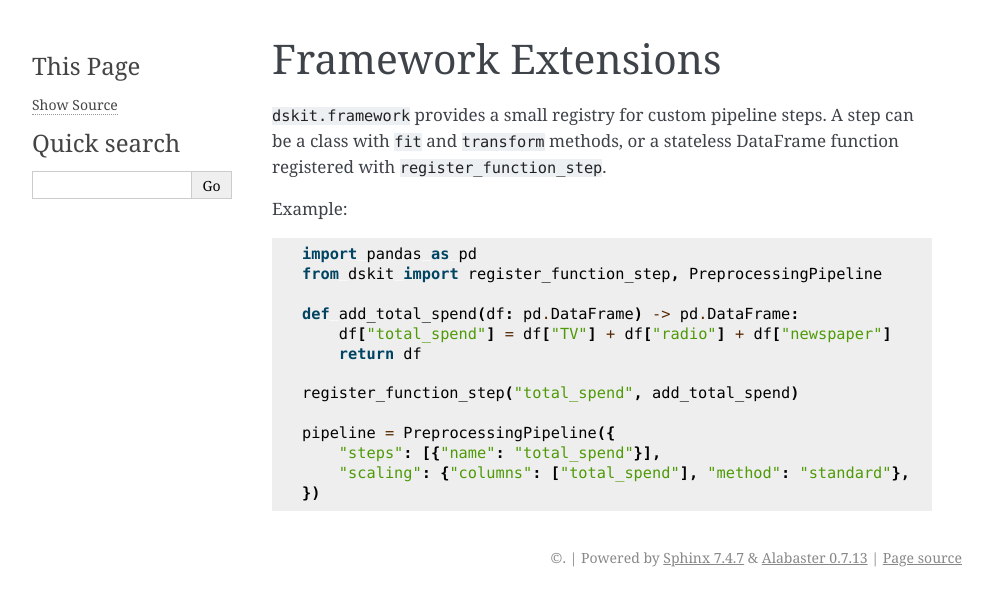
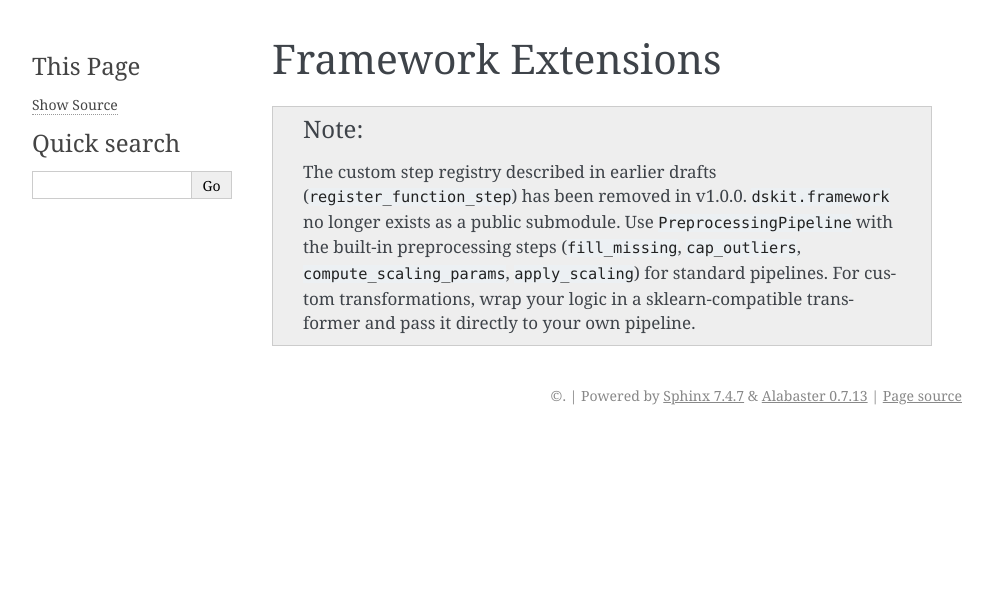
Before and after one commit to shoukewei/deepsim-dskit, a Sphinx documentation site: the page built from docs/framework.rst, in a window 1280 px wide. Shown: the top 606 px of the page, without its empty margins (148-1141 px from the left). Built offline with Sphinx 7.4.7, drawn with Linux system fonts in a browser that asks for light colours.

Commit message:
v1.0.0: Pre-publish fixes
Audited and fixed multiple runtime bugs before the v1.0.0 release
to PyPI. Adds descripstats as a required dependency and brings the
github repo in sync with the published wheel.

Bug fixes:
  - reproducibility.run_experiment / run_experiment_logged: rename
    trained estimator from `model` to `best_model` (10 references)
    so the function no longer raises NameError when called.
  - pipeline.run_full_pipeline / run_experiment: honour
    `data.read_kwargs` from config instead of silently forcing
    `index_col=0`.
  - pipeline.run_full_pipeline: make `output.logs_dir`,
    `production_dir`, `registry_path`, and `experiments_dir`
    optional with sensible defaults (README no longer crashes).
  - artifacts.save_experiment / archive_experiment /
    update_status: replace Unicode `->` with ASCII `->` in print
    statements so the package no longer crashes on Windows
    default cp1252 consoles.
  - pipeline.run_full_pipeline / run_experiment: replace Unicode
    `2`, `-`, `x` in print statements with ASCII (`R^2`, `-`, `x`).

Cleanup:
  - dskit/__init__.py: remove duplicate `run_full_pipeline` from
    `__all__`.
  - dskit/reproducibility.py: consolidate four `from datetime
    import datetime` re-imports.
  - dskit/utils.py: remove unused `os` import.
  - dskit/pipeline.py / config.py / toolkit.py: replace
    f-strings-without-placeholders with plain strings.

Documentation:
  - README.md: remove "Custom Framework Steps" section (the
    `register_function_step` API and `dskit.framework` module
    did not exist in source). Fix inconsistent column name
    (`tv` -> `TV` to match bundled configs).
  - docs/framework.rst / index.rst / api/index.rst: remove
    references to the non-existent `dskit.framework` module.

Dependencies:
  - pyproject.toml: declare `descripstats>=0.1.1` as a required
    dependency (was previously missing, causing ModuleNotFoundError
    on `import dskit` for fresh installs).
  - uv.lock: regenerate to resolve the new dependency graph.

Tests:
  - tests/test_reproducibility.py (new): 4 regression tests for
    the bugs above, including a smoke test for the
    NameError-on-best_model crash that the original test suite
    did not catch.

```diff
--- a/docs/api/index.rst
+++ b/docs/api/index.rst
@@ -6,6 +6,5 @@ API Reference
 
    dskit.config
    dskit.data_io
-   dskit.framework
    dskit.pipeline
    dskit.reproducibility
--- a/docs/framework.rst
+++ b/docs/framework.rst
@@ -1,24 +1,12 @@
 Framework Extensions
 ====================
 
-``dskit.framework`` provides a small registry for custom pipeline steps. A step
-can be a class with ``fit`` and ``transform`` methods, or a stateless DataFrame
-function registered with ``register_function_step``.
+.. note::
 
-Example:
-
-.. code-block:: python
-
-   import pandas as pd
-   from dskit import register_function_step, PreprocessingPipeline
-
-   def add_total_spend(df: pd.DataFrame) -> pd.DataFrame:
-       df["total_spend"] = df["TV"] + df["radio"] + df["newspaper"]
-       return df
-
-   register_function_step("total_spend", add_total_spend)
-
-   pipeline = PreprocessingPipeline({
-       "steps": [{"name": "total_spend"}],
-       "scaling": {"columns": ["total_spend"], "method": "standard"},
-   })
+   The custom step registry described in earlier drafts (``register_function_step``)
+   has been removed in v1.0.0. ``dskit.framework`` no longer exists as a public
+   submodule. Use ``PreprocessingPipeline`` with the built-in preprocessing
+   steps (``fill_missing``, ``cap_outliers``, ``compute_scaling_params``,
+   ``apply_scaling``) for standard pipelines. For custom transformations, wrap
+   your logic in a sklearn-compatible transformer and pass it directly to your
+   own pipeline.
--- a/docs/index.rst
+++ b/docs/index.rst
@@ -1,13 +1,12 @@
 dskit
 =====
 
-``dskit`` is an installable data science package with a small framework layer
-for config-driven pipelines and custom preprocessing steps.
+``dskit`` is an installable data science package providing config-driven
+pipelines for preprocessing, modeling, and experiment tracking.
 
 .. toctree::
    :maxdepth: 2
 
    quickstart
    configuration
-   framework
    api/index
--- a/dskit/__init__.py
+++ b/dskit/__init__.py
@@ -189,8 +189,6 @@ __all__ = [
     # Performance
     "timer", "memory_profile", "optimize_dtypes", "memory_report",
     "process_in_chunks", "parallel_standardize", "PipelineCache",
-    # Pipeline
-    "run_full_pipeline",
     # Meta
     "__version__", "__author__",
 ]
--- a/pyproject.toml
+++ b/pyproject.toml
@@ -39,6 +39,7 @@ dependencies = [
     "scipy>=1.7",
     "statsmodels>=0.13",
     "joblib>=1.2",
+    "descripstats>=0.1.1",
 ]
 
 [project.optional-dependencies]
```
Also changed, not shown: CHANGELOG.md (+17 -1 lines), README.md (+3 -22 lines), 8 other files.
